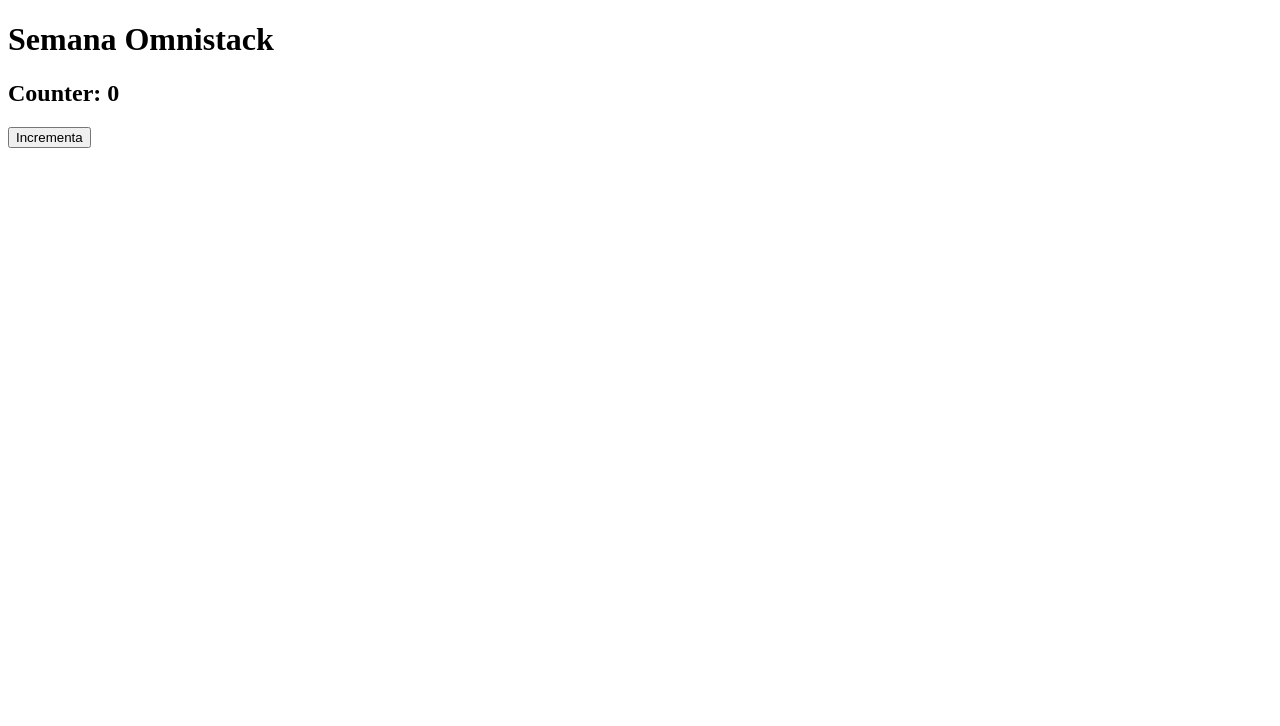
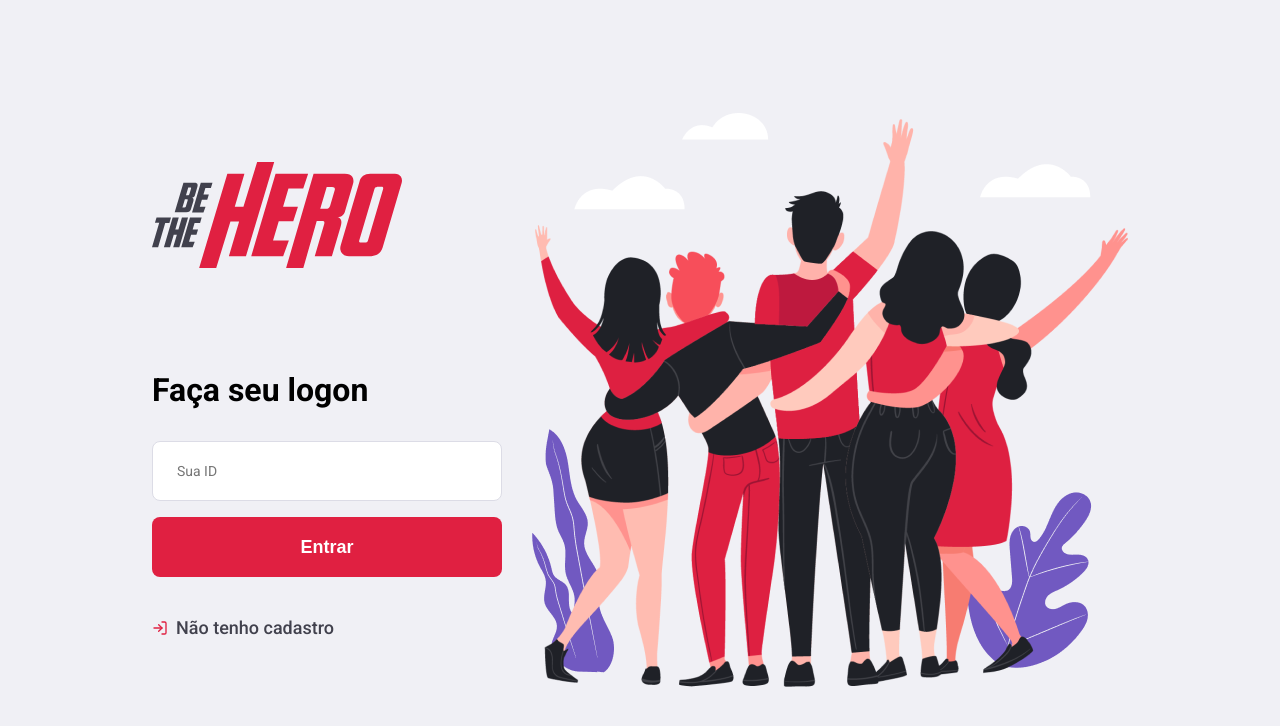
Before and after one commit to Shilton7/OmniStack_11, a React (Create React App) app in the folder frontend/: page / in a window 1280 px wide. Shown: the top 726 px of the page. Built offline with nearby package versions, Linux system fonts and the light colour scheme; the HTML template or start-up script is replaced by a standard one.

Commit message:
Creating Logon component layout

```diff
--- a/frontend/package.json
+++ b/frontend/package.json
@@ -8,6 +8,7 @@
     "@testing-library/user-event": "^7.1.2",
     "react": "^16.13.1",
     "react-dom": "^16.13.1",
+    "react-icons": "^3.9.0",
     "react-scripts": "3.4.1"
   },
   "scripts": {
--- a/frontend/src/App.js
+++ b/frontend/src/App.js
@@ -1,19 +1,9 @@
-import React, { useState } from 'react';
-import Header from './Header';
+import React from 'react';
+import './global.css';
+import Logon from './pages/Logon';
 
 function App() {
-	const [counter, setCounter] = useState(0);
-
-	function handleIncrement() {
-		setCounter(counter + 1);
-	}
-
-	return (
-		<div>
-			<Header title='Semana Omnistack'>Counter: {counter}</Header>
-			<button onClick={handleIncrement}>Incrementa</button>
-		</div>
-	);
+	return <Logon />;
 }
 
 export default App;
--- /dev/null
+++ b/frontend/src/global.css
@@ -0,0 +1,54 @@
+@import url('https://fonts.googleapis.com/css?family=Roboto:400,500,700&display=swap');
+
+* {
+	margin: 0;
+	padding: 0;
+	outline: 0;
+	box-sizing: border-box;
+}
+
+body {
+	font: 400 14px Roboto, sans-serif;
+	background: #f0f0f5;
+	-webkit-font-smoothing: antialiased;
+}
+
+input,
+buton,
+textarea {
+	font: 400 14px Roboto, sans-serif;
+}
+
+button {
+	cursor: pointer;
+}
+
+form input {
+	width: 100%;
+	height: 60px;
+	color: #333;
+	border: 1px solid #dcdce6;
+	border-radius: 8px;
+	padding: 0 24px;
+}
+
+.button {
+	width: 100%;
+	height: 60px;
+	background: #e02041;
+	border: 0;
+	border-radius: 8px;
+	color: #fff;
+	font-weight: 700;
+	margin-top: 16px;
+	display: inline-block;
+	text-align: center;
+	text-decoration: none;
+	font-size: 18px;
+	line-height: 60px;
+	transition: filter 0.2s;
+}
+
+.button:hover {
+	filter: brightness(90%);
+}
--- /dev/null
+++ b/frontend/src/pages/Logon/index.js
@@ -0,0 +1,31 @@
+import React from 'react';
+import './styles.css';
+import heroesImg from '../../assets/heroes.png';
+import logoImg from '../../assets/logo.svg';
+import { FiLogIn } from 'react-icons/fi';
+
+export default function Logon() {
+	return (
+		<div className='logon-container'>
+			<section className='form'>
+				<img src={logoImg} alt='Be The Hero' />
+
+				<form>
+					<h1>Faça seu logon</h1>
+
+					<input placeholder='Sua ID' />
+					<button className='button' type='submit'>
+						Entrar
+					</button>
+
+					<a href='/register'>
+						<FiLogIn size={16} color='E02041' />
+						Não tenho cadastro
+					</a>
+				</form>
+			</section>
+
+			<img src={heroesImg} alt='Heroes' />
+		</div>
+	);
+}
--- /dev/null
+++ b/frontend/src/pages/Logon/styles.css
@@ -0,0 +1,44 @@
+.logon-container {
+	width: 100%;
+	max-width: 1120px;
+	height: 100vh;
+	margin: 0 auto; /* centralizado */
+
+	display: flex; /* mesma linha */
+	align-items: center; /* alinha vertical ao centro */
+	justify-content: center; /* alinha horizontal ao centro */
+}
+
+.logon-container section.form {
+	width: 100%;
+	max-width: 350px;
+	margin-right: 30px;
+}
+
+.logon-container section.form form {
+	margin-top: 100px;
+}
+
+.logon-container section.form form h1 {
+	font-size: 32px;
+	margin-bottom: 32px;
+}
+
+.logon-container section.form form a {
+	display: flex;
+	align-items: center;
+	margin-top: 40px;
+	color: #41414d;
+	font-size: 18px;
+	text-decoration: none;
+	font-weight: 500;
+	transition: opacity 0.2s;
+}
+
+.logon-container section.form form a:hover {
+	opacity: 0.8;
+}
+
+.logon-container section.form form a svg {
+	margin-right: 8px;
+}
```
Also changed, not shown: frontend/src/assets/heroes.png (added), frontend/src/assets/logo.svg (added).
